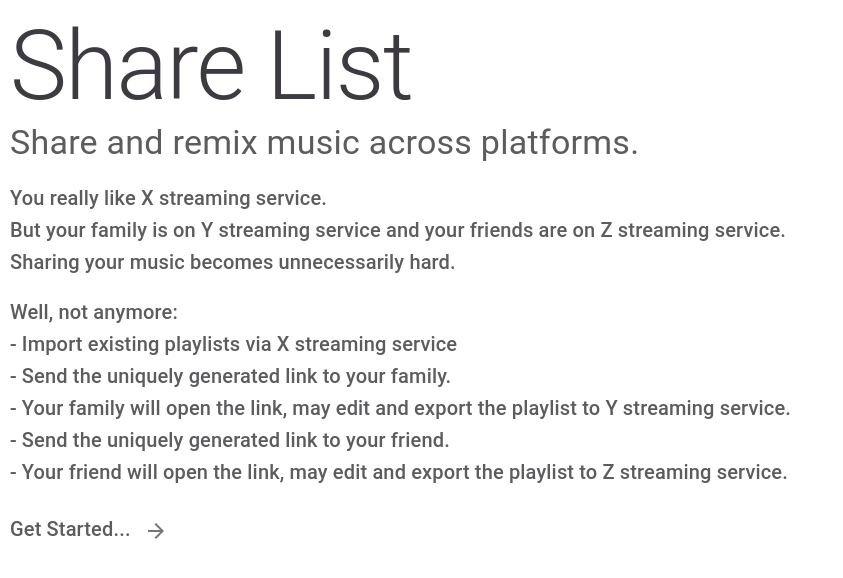
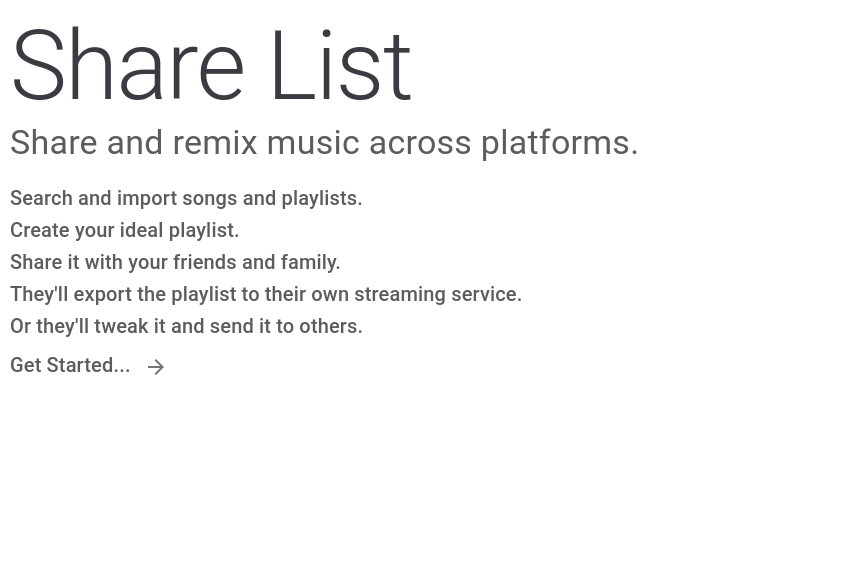
Before and after one commit to ayushmanchhabra/share-list, a React (Vite) app: page / in a window 1280 px wide. Shown: the top 578 px of the page, without its empty margins (0-843 px from the left). Built offline with nearby package versions, Linux system fonts and the light colour scheme.

Commit message:
chore: simplify copy

```diff
--- a/src/routes/Home.tsx
+++ b/src/routes/Home.tsx
@@ -17,38 +17,16 @@ export function Home() {
       </Typography>
       <br />
       <Typography variant="h6" className={style.Content}>
-        You really like X streaming service.
+        {"Search and import songs and playlists."}
+        <br />
+        {"Create your ideal playlist."}
+        <br />
+        {"Share it with your friends and family."}
+        <br />
+        {"They'll export the playlist to their own streaming service."}
+        <br />
+        {"Or they'll tweak it and send it to others."}
       </Typography>
-      <Typography variant="h6" className={style.Content}>
-        But your family is on Y streaming service and your friends are on Z
-        streaming service.
-      </Typography>
-      <Typography variant="h6" className={style.Content}>
-        Sharing your music becomes unnecessarily hard.
-      </Typography>
-      <br />
-      <Typography variant="h6" className={style.Content}>
-        Well, not anymore:
-      </Typography>
-
-      <Typography variant="h6" className={style.Content}>
-        - Import existing playlists via X streaming service
-      </Typography>
-      <Typography variant="h6" className={style.Content}>
-        - Send the uniquely generated link to your family.
-      </Typography>
-      <Typography variant="h6" className={style.Content}>
-        - Your family will open the link, may edit and export the playlist to Y
-        streaming service.
-      </Typography>
-      <Typography variant="h6" className={style.Content}>
-        - Send the uniquely generated link to your friend.
-      </Typography>
-      <Typography variant="h6" className={style.Content}>
-        - Your friend will open the link, may edit and export the playlist to Z
-        streaming service.
-      </Typography>
-      <br />
       <Typography variant="h6" className={style.Content}>
         Get Started...
         <IconButton
```
